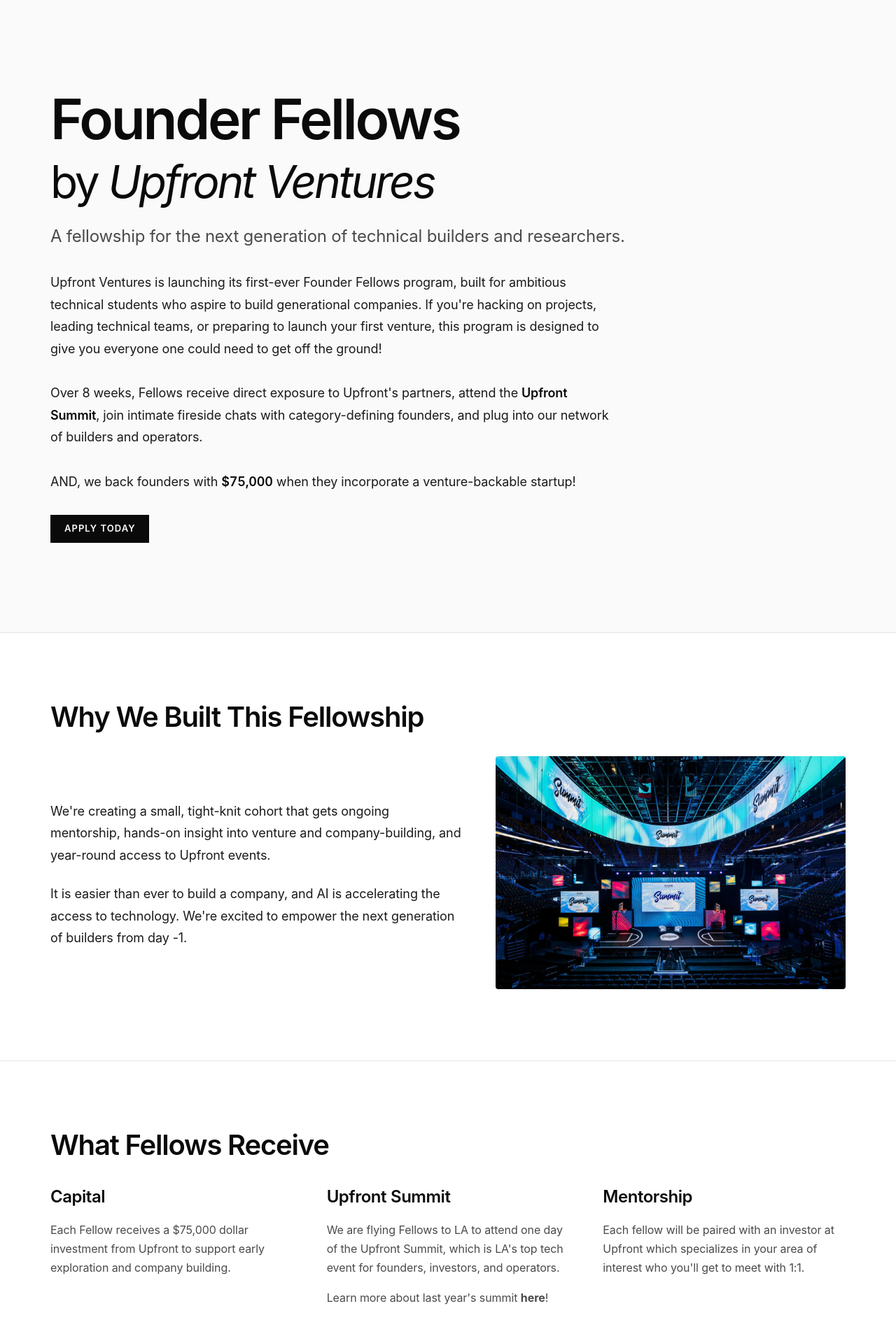
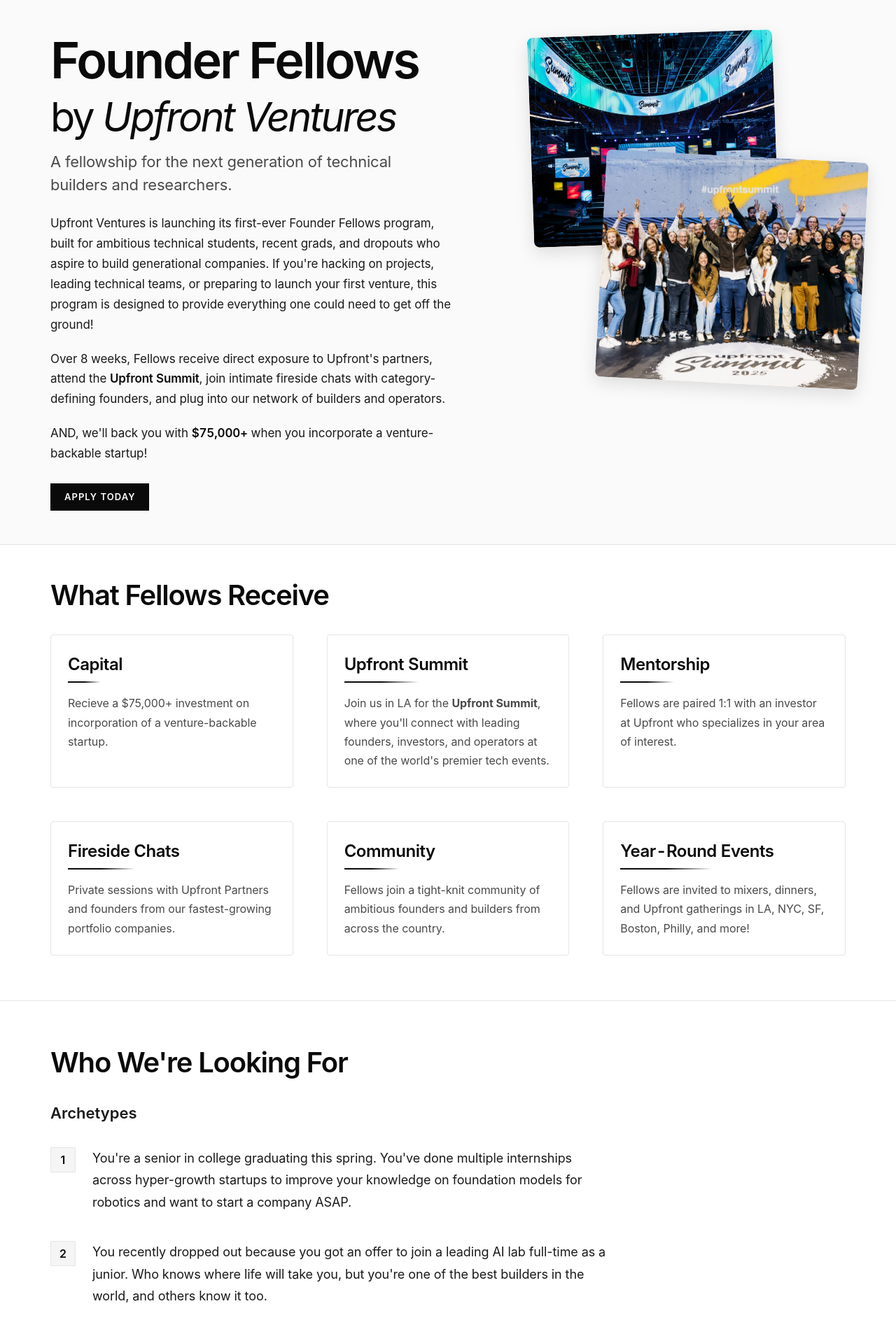
Before and after one commit to alexmarley/Fellows-Project, a Next.js app: page / in a window 1280 px wide. Shown: the top 1907 px of the page at 70% size. Built offline with nearby package versions, Linux system fonts and the light colour scheme.

Commit message:
Add hero section collage layout and Who We're Looking For section

```diff
--- a/pages/index.js
+++ b/pages/index.js
@@ -13,7 +13,7 @@
     {
       question: "Who can apply?",
       answer: (
-        <p>Current students in US and Canada studying Engineering, CS, Mathor alternative technical tracks.</p>
+        <p>Current students, recent grads, and dropouts in US and Canada focused on Engineering, CS, Math or alternative technical tracks.</p>
       )
     },
     {
@@ -66,6 +66,8 @@
         {/* Hero Section */}
         <section className={styles.hero}>
           <div className={styles.container}>
+            <div className={styles.heroContent}>
+              <div className={styles.heroText}>
                 <h1 className={styles.heroTitle}>
                   Founder Fellows<br />
                   <span style={{ fontWeight: 400, fontSize: '0.8em' }}>by <em>Upfront Ventures</em></span>
@@ -74,37 +76,31 @@
                   A fellowship for the next generation of technical builders and researchers.
                 </p>
                 <p className={styles.heroDescription}>
-              Upfront Ventures is launching its first-ever Founder Fellows program, built for ambitious technical students who aspire to build generational companies. If you're hacking on projects, leading technical teams, or preparing to launch your first venture, this program is designed to give you everyone one could need to get off the ground!
+                  Upfront Ventures is launching its first-ever Founder Fellows program, built for ambitious technical students, recent grads, and dropouts who aspire to build generational companies. If you're hacking on projects, leading technical teams, or preparing to launch your first venture, this program is designed to provide everything one could need to get off the ground!
                 </p>
                 <p className={styles.heroDescription}>
                   Over 8 weeks, Fellows receive direct exposure to Upfront's partners, attend the <strong>Upfront Summit</strong>, join intimate fireside chats with category-defining founders, and plug into our network of builders and operators.
                 </p>
                 <p className={styles.heroDescription}>
-              AND, we back founders with <strong>$75,000</strong> when they incorporate a venture-backable startup!
+                  AND, we'll back you with <strong>$75,000+</strong> when you incorporate a venture-backable startup!
                 </p>
                 <a href="#" className={styles.heroBadge}>
                   APPLY TODAY
                 </a>
               </div>
-        </section>
-
-        {/* Why We Built This Fellowship Section */}
-        <section className={styles.section}>
-          <div className={styles.container}>
-            <h2 className={styles.sectionTitle}>
-              Why We Built This Fellowship
-            </h2>
-            <div className={styles.whySectionContent}>
-              <div className={styles.whyText}>
-                <p>
-                  We're creating a small, tight-knit cohort that gets ongoing mentorship, hands-on insight into venture and company-building, and year-round access to Upfront events.
-                </p>
-                <p>
-                  It is easier than ever to build a company, and AI is accelerating the access to technology. We're excited to empower the next generation of builders from day -1.
-                </p>
+              <div className={styles.heroImages}>
+                <div className={styles.imageCollage}>
+                  <img
+                    src="/images/Summit Photo.jpeg"
+                    alt="Upfront Summit"
+                    className={styles.collageImage1}
+                  />
+                  <img
+                    src="/images/Upfront_Team_Picture.png"
+                    alt="Upfront Team"
+                    className={styles.collageImage2}
+                  />
                 </div>
-              <div className={styles.whyImage}>
-                <img src="/images/Summit Photo.jpeg" alt="Founder Fellows" />
               </div>
             </div>
           </div>
@@ -117,28 +113,51 @@
             <div className={styles.benefitsGrid}>
               <div className={styles.benefitItem}>
                 <h3> Capital</h3>
-                <p>Each Fellow receives a $75,000 dollar investment from Upfront to support early exploration and company building. </p>
+                <p>Recieve a $75,000+ investment on incorporation of a venture-backable startup.</p>
               </div>
               <div className={styles.benefitItem}>
                 <h3> Upfront Summit</h3>
-                <p>We are flying Fellows to LA to attend one day of the Upfront Summit, which is LA's top tech event for founders, investors, and operators.</p>
-                <p style={{marginTop: '1rem'}}>Learn more about last year's summit <a href="https://upfront.com/summit" target="_blank" rel="noopener noreferrer"><strong>here</strong></a>!</p>
+                <p>Join us in LA for the <a href="https://youtu.be/VBBqxPVEWeU?si=SXKFeIFqZFPugwgl" target="_blank" rel="noopener noreferrer"><strong>Upfront Summit</strong></a>, where you'll connect with leading founders, investors, and operators at one of the world's premier tech events.</p>
               </div>
               <div className={styles.benefitItem}>
                 <h3> Mentorship</h3>
-                <p>Each fellow will be paired with an investor at Upfront which specializes in your area of interest who you'll get to meet with 1:1. </p>
+                <p>Fellows are paired 1:1 with an investor at Upfront who specializes in your area of interest.</p>
               </div>
               <div className={styles.benefitItem}>
                 <h3> Fireside Chats</h3>
-                <p>Fellows get a chance to learn directly from Upfront partners and founders across the portfolio, while getting to directly ask questions to some our fastest growing portfolio companies. </p>
+                <p>Private sessions with Upfront Partners and founders from our fastest-growing portfolio companies.</p>
               </div>
               <div className={styles.benefitItem}>
                 <h3> Community</h3>
-                <p>Fellows join a tight-knit community of ambitious technical founders, building lasting relationships with peers who are also on the path to launching their first venture. </p>
+                <p>Fellows join a tight-knit community of ambitious founders and builders from across the country.</p>
               </div>
               <div className={styles.benefitItem}>
                 <h3> Year-Round Events</h3>
-                <p>Fellows are invited to mixers, dinners, and local Upfront gatherings in Los Angeles, New York, San Francisco, Boston, Philadelphia, and other cities where our team is active. </p>
+                <p>Fellows are invited to mixers, dinners, and Upfront gatherings in LA, NYC, SF, Boston, Philly, and more!</p>
+              </div>
+            </div>
+          </div>
+        </section>
+
+        {/* Who We're Looking For Section */}
+        <section className={styles.section}>
+          <div className={styles.container}>
+            <h2 className={styles.sectionTitle}>
+              Who We're Looking For
+            </h2>
+            <p className={styles.whoSubtitle}>Archetypes</p>
+            <div className={styles.whoList}>
+              <div className={styles.whoItem}>
+                <div className={styles.whoNumber}>1</div>
+                <p>You're a senior in college graduating this spring. You've done multiple internships across hyper-growth startups to improve your knowledge on foundation models for robotics and want to start a company ASAP.</p>
+              </div>
+              <div className={styles.whoItem}>
+                <div className={styles.whoNumber}>2</div>
+                <p>You recently dropped out because you got an offer to join a leading AI lab full-time as a junior. Who knows where life will take you, but you're one of the best builders in the world, and others know it too.</p>
+              </div>
+              <div className={styles.whoItem}>
+                <div className={styles.whoNumber}>3</div>
+                <p>You recently graduated and joined a hyper-growth startup as a FDE or member of the technical staff. You want to start a company but aren't quite ready to pull the trigger.</p>
               </div>
             </div>
           </div>
--- a/styles/Home.module.css
+++ b/styles/Home.module.css
@@ -12,15 +12,63 @@
 
 /* Hero Section */
 .hero {
-  padding: 8rem 0 6rem;
+  padding: 3rem 0 3rem;
   background: #fafafa;
   border-bottom: 1px solid #e5e5e5;
 }
 
+.heroContent {
+  display: flex;
+  gap: 4rem;
+  align-items: flex-start;
+}
+
+.heroText {
+  flex: 1;
+  max-width: 600px;
+}
+
+.heroImages {
+  flex: 1;
+  max-width: 500px;
+}
+
+.imageCollage {
+  position: relative;
+  width: 100%;
+  height: 500px;
+}
+
+.collageImage1 {
+  position: absolute;
+  top: 0;
+  left: 10%;
+  width: 70%;
+  height: 60%;
+  object-fit: cover;
+  border-radius: 8px;
+  box-shadow: 0 8px 24px rgba(0, 0, 0, 0.12);
+  z-index: 1;
+  transform: rotate(-2deg);
+}
+
+.collageImage2 {
+  position: absolute;
+  bottom: 0;
+  right: -5%;
+  width: 75%;
+  height: 65%;
+  object-fit: cover;
+  border-radius: 8px;
+  box-shadow: 0 8px 24px rgba(0, 0, 0, 0.12);
+  z-index: 2;
+  transform: rotate(3deg);
+}
+
 .heroTitle {
-  font-size: 5rem;
+  font-size: 4.5rem;
   font-weight: 600;
-  margin-bottom: 1.5rem;
+  margin-bottom: 1rem;
   color: #0a0a0a;
   line-height: 1.05;
   letter-spacing: -0.04em;
@@ -33,21 +81,21 @@
 }
 
 .heroSubtitle {
-  font-size: 1.5rem;
+  font-size: 1.375rem;
   font-weight: 400;
   color: #4a4a4a;
-  margin-bottom: 2rem;
+  margin-bottom: 1.5rem;
   line-height: 1.5;
   letter-spacing: -0.01em;
   text-align: left;
 }
 
 .heroDescription {
-  font-size: 1.125rem;
-  line-height: 1.75;
+  font-size: 1.0625rem;
+  line-height: 1.7;
   color: #1a1a1a;
   max-width: 800px;
-  margin-bottom: 2rem;
+  margin-bottom: 1.25rem;
   font-weight: 400;
   letter-spacing: -0.005em;
 }
@@ -63,7 +111,7 @@
 .heroBadge {
   display: inline-block;
   width: fit-content;
-  margin: 0 0 2rem 0;
+  margin: 0.5rem 0 0 0;
   padding: 0.625rem 1.25rem;
   background: #0a0a0a;
   color: #fff;
@@ -88,8 +136,20 @@
 
 /* Section Styles */
 .section {
-  padding: 6rem 0;
+  padding: 3rem 0 6rem 0;
   border-bottom: 1px solid #e5e5e5;
+}
+
+.section:first-of-type {
+  padding-top: 3rem;
+}
+
+.section:nth-of-type(2) {
+  padding-bottom: 4rem;
+}
+
+.section:nth-of-type(3) {
+  padding-top: 4rem;
 }
 
 .section:last-child {
@@ -133,42 +193,54 @@
   margin-bottom: 0;
 }
 
-/* Why Section Layout */
-.whySectionContent {
-  display: flex;
-  gap: 3rem;
-  align-items: center;
-  margin-top: 2rem;
+/* Who We're Looking For Section Layout */
+.whoSubtitle {
+  font-size: 1.375rem;
+  color: #1a1a1a;
+  margin-top: 1rem;
+  margin-bottom: 2rem;
+  font-weight: 600;
 }
 
-.whyText {
-  flex: 1;
+.whoList {
+  margin-top: 0;
+  max-width: 800px;
+}
+
+.whoItem {
+  display: flex;
+  gap: 1.5rem;
+  margin-bottom: 2.5rem;
+  align-items: flex-start;
+}
+
+.whoItem:last-child {
+  margin-bottom: 0;
+}
+
+.whoNumber {
+  flex-shrink: 0;
+  width: 2.25rem;
+  height: 2.25rem;
+  display: flex;
+  align-items: center;
+  justify-content: center;
+  background: #f5f5f5;
+  color: #0a0a0a;
+  font-size: 1rem;
+  font-weight: 600;
+  border-radius: 2px;
+  border: 1px solid #e5e5e5;
+}
+
+.whoItem p {
   font-size: 1.125rem;
   line-height: 1.75;
   color: #1a1a1a;
   font-weight: 400;
   letter-spacing: -0.005em;
-}
-
-.whyText p {
-  margin: 0 0 1.5rem 0;
-  transform: scaleX(-1) rotate(180deg) scaleY(-1);
-}
-
-.whyText p:last-child {
-  margin-bottom: 0;
-}
-
-.whyImage {
+  margin: 0;
   flex: 1;
-  max-width: 500px;
-}
-
-.whyImage img {
-  width: 100%;
-  height: auto;
-  border-radius: 4px;
-  object-fit: cover;
 }
 
 /* Grid Layouts */
@@ -244,7 +316,15 @@
 
 /* Benefit Items */
 .benefitItem {
-  padding: 0;
+  padding: 1.5rem;
+  border: 1px solid #e5e5e5;
+  border-radius: 4px;
+  background: #fff;
+  transition: border-color 0.2s ease;
+}
+
+.benefitItem:hover {
+  border-color: #0a0a0a;
 }
 
 .benefitItem h3 {
@@ -255,6 +335,26 @@
   letter-spacing: -0.02em;
   font-feature-settings: 'kern' 1, 'tnum' 1;
   font-variant-numeric: tabular-nums;
+  position: relative;
+  display: inline-block;
+  padding-bottom: 0.5rem;
+}
+
+.benefitItem h3::after {
+  content: '';
+  position: absolute;
+  bottom: 0;
+  left: 0;
+  width: 100%;
+  height: 2px;
+  background: linear-gradient(90deg, #0a0a0a 0%, #0a0a0a 50%, transparent 100%);
+  transform: scaleX(0.6);
+  transform-origin: left;
+  transition: transform 0.3s ease;
+}
+
+.benefitItem:hover h3::after {
+  transform: scaleX(1);
 }
 
 .benefitItem p {
@@ -375,6 +475,28 @@
     padding: 4rem 0 3rem;
   }
 
+  .heroContent {
+    flex-direction: column;
+    gap: 3rem;
+  }
+
+  .heroText {
+    max-width: 100%;
+  }
+
+  .heroImages {
+    max-width: 100%;
+  }
+
+  .imageCollage {
+    height: 400px;
+  }
+
+  .collageImage1,
+  .collageImage2 {
+    transform: none;
+  }
+
   .heroTitle {
     font-size: 3rem;
   }
```
Also changed, not shown: public/images/Upfront_Team_Picture.png (added). Lines whose indentation alone changed are shown as unchanged.
